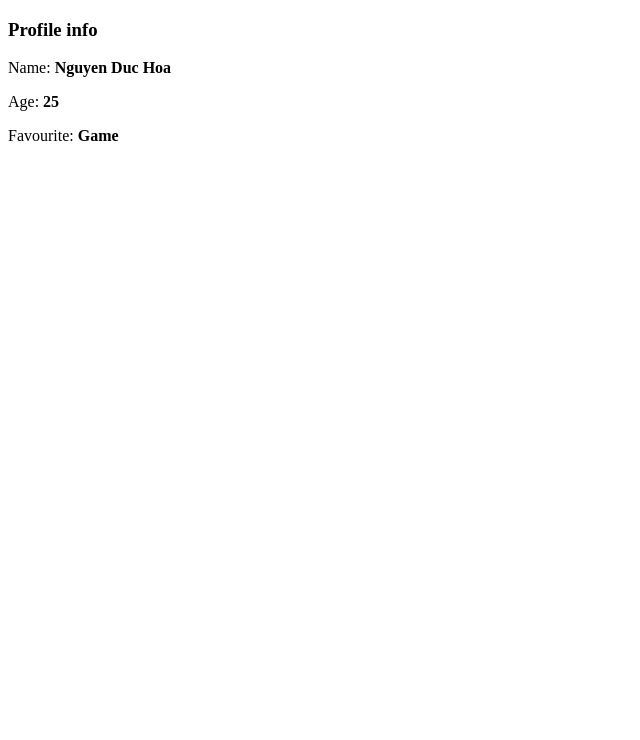
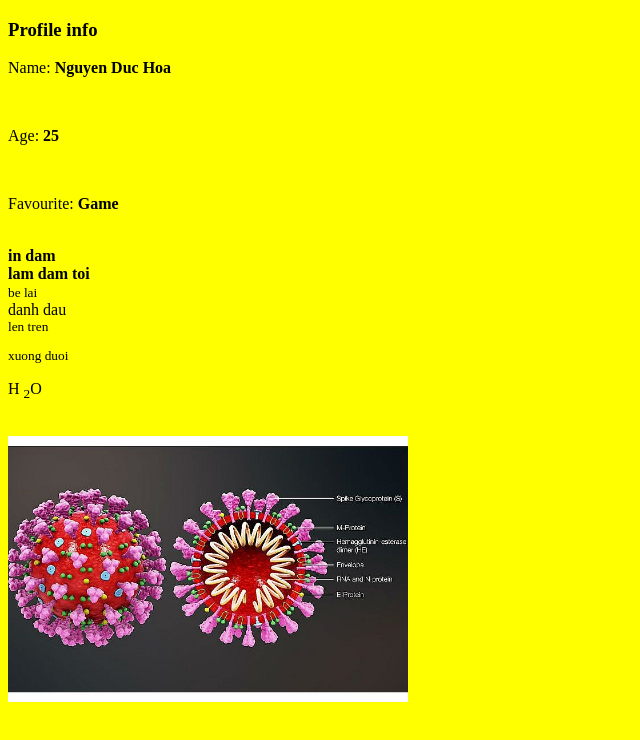
Before and after one commit to ndhoa9720/ndhoa9720.github.io, a plain HTML site: page 02-17/index.html in a window 1280 px wide. Shown: the whole page, without its empty margins (0-640 px from the left). Drawn offline with Linux system fonts and the light colour scheme.

Commit message:
add 02-17

```diff
--- a/02-17/index.html
+++ b/02-17/index.html
@@ -5,10 +5,20 @@
     <meta name="viewport" content="width=, initial-scale=1.0">
     <title>Document</title>
 </head>
-<body>
+<body bgcolor="yellow">
    <h3>Profile info</h3>
-   <p>Name: <b>Nguyen Duc Hoa</b></p>
-   <p>Age: <b>25</b> </p>
-   <p>Favourite: <b> Game </b> </p>
+   <p>Name: <b>Nguyen Duc Hoa</b></p><br>
+   <p>Age: <b>25</b> </p><br>
+   <p>Favourite: <b> Game </b> </p><br>
+   <!-- abc -->
+   <b>in dam</b><br>
+   <strong>lam dam toi </strong><br>
+   <small>be lai</small><br>
+   <mark>danh dau</mark><br>
+   <sup>len tren</sup><br>
+   <sub>xuong duoi</sub><br>
+   <p>H <sub>2</sub>O</p><br>
+   <!-- anh -->
+   <img width="400px" src="./corona.jpg" alt="corona">
 </body>
 </html>
```
Also changed, not shown: 02-17/corona.jpg (added).
